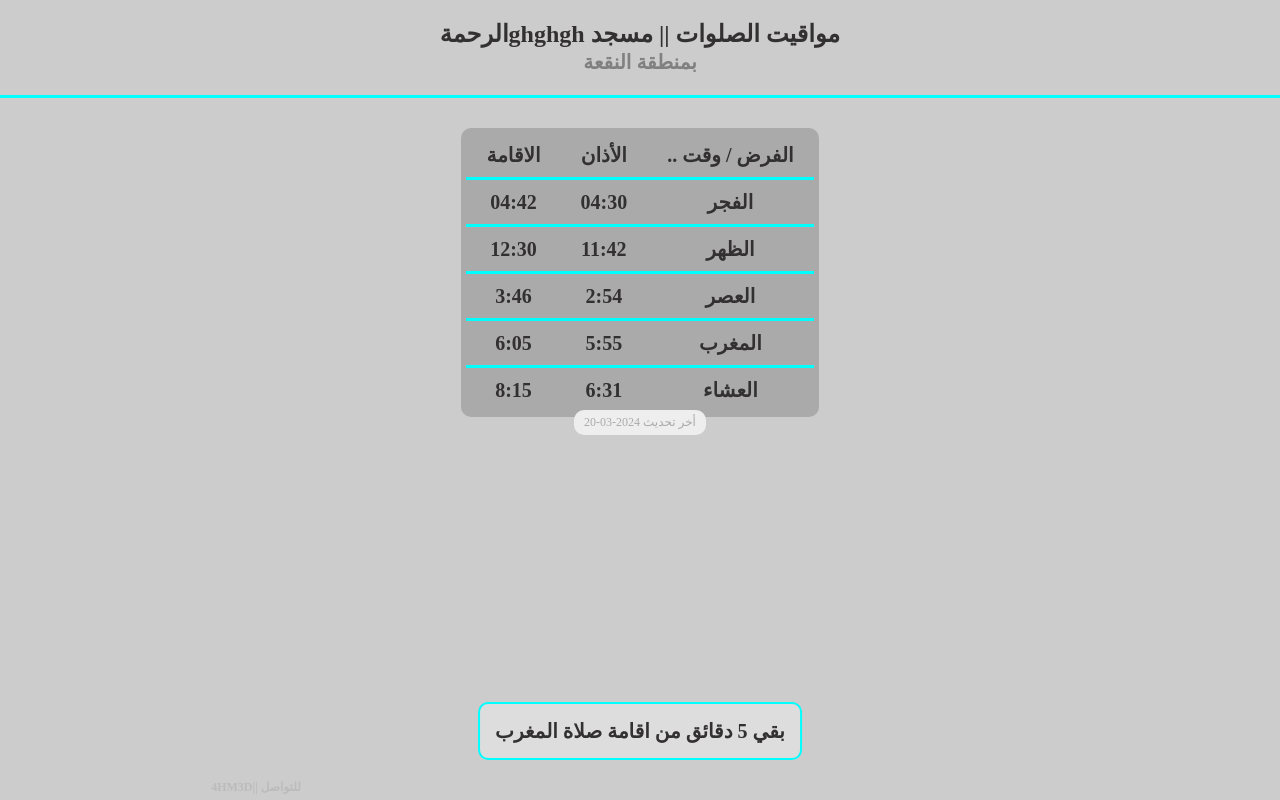
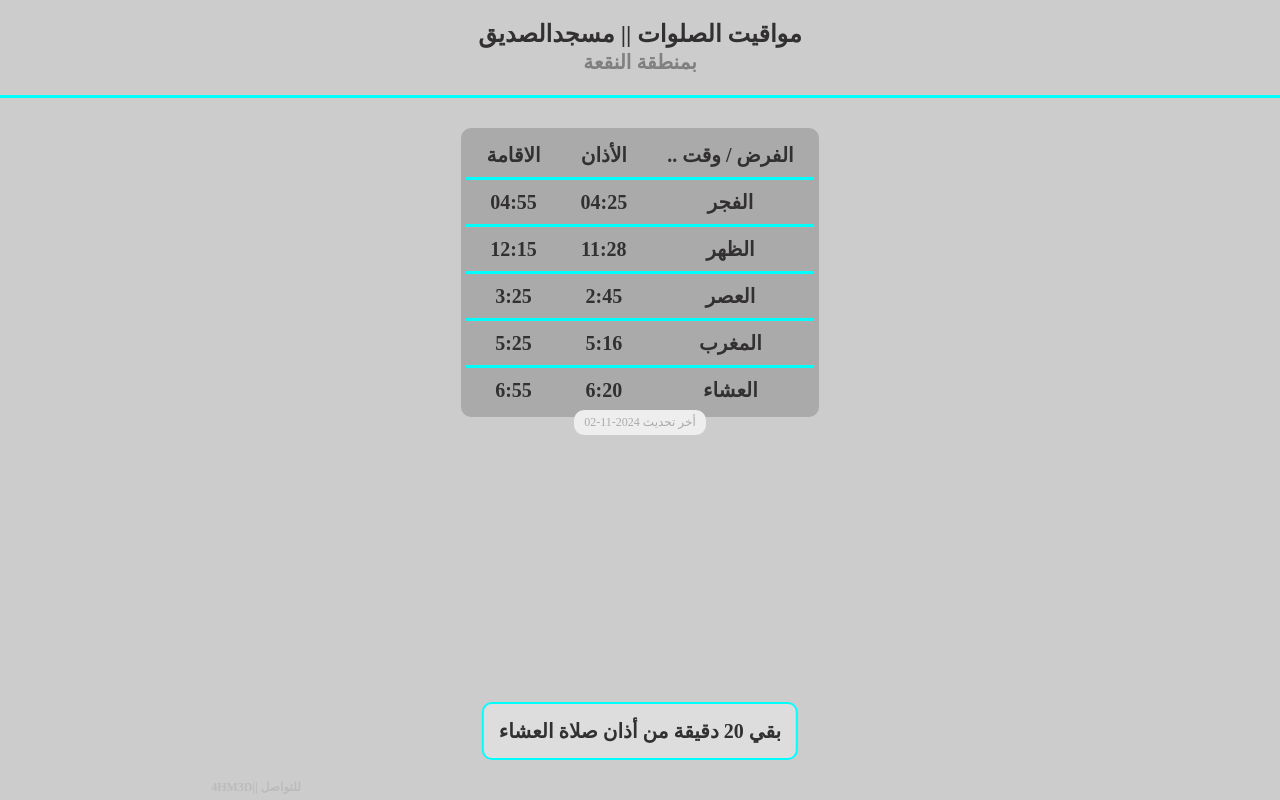
Before and after one commit to Ahmed-Bawazir/Salwat, a plain HTML site: page index.html in a window 1280 px wide. Drawn offline with Linux system fonts and the light colour scheme.

Commit message:
2024/11/2-last-s

```diff
--- a/date.json
+++ b/date.json
@@ -1,30 +1,30 @@
 {
   "pray": [
     {
-      "a": "04:30",
-      "b": "04:42",
+      "a": "04:25",
+      "b": "04:55",
       "name": "الفجر"
     },
     {
-      "a": "11:42",
-      "b": "12:30",
+      "a": "11:28",
+      "b": "12:15",
       "name": "الظهر"
     },
     {
-      "a": "14:54",
-      "b": "15:46",
+      "a": "14:45",
+      "b": "15:25",
       "name": "العصر"
     },
     {
-      "a": "17:55",
-      "b": "18:05",
+      "a": "17:16",
+      "b": "17:25",
       "name": "المغرب"
     },
     {
-      "a": "18:31",
-      "b": "20:15",
+      "a": "18:20",
+      "b": "18:55",
       "name": "العشاء"
     }
   ],
-  "update":"2024-03-20"
+  "update":"2024-11-02"
 }
--- a/index.html
+++ b/index.html
@@ -2,7 +2,7 @@
 <html lang="en">
   <head>
     <meta charset="utf-8" />
-    <title>مواقيت الصلوات | مسجد الرحمة</title>
+    <title>مواقيت الصلوات | مسجد الصديق</title>
     <link rel="shortcut icon" href="icon192.png" type="image/x-icon" />
     <link rel="stylesheet" href="style.css" />
     <link rel="manifest" href="manifest.json" />
--- a/js.js
+++ b/js.js
@@ -146,9 +146,9 @@ pro.then((e) => {
   //
   let content = document.createElement("div");
   content.className = "container";
-  content.innerHTML = `
+  content.innerHTML = /*html*/`
   <div class="container">
-    <h2>مواقيت الصلوات || مسجد ghghghالرحمة
+    <h2>مواقيت الصلوات || مسجدالصديق
       <br/>
       <span>بمنطقة النقعة</span></h2>
 
```
